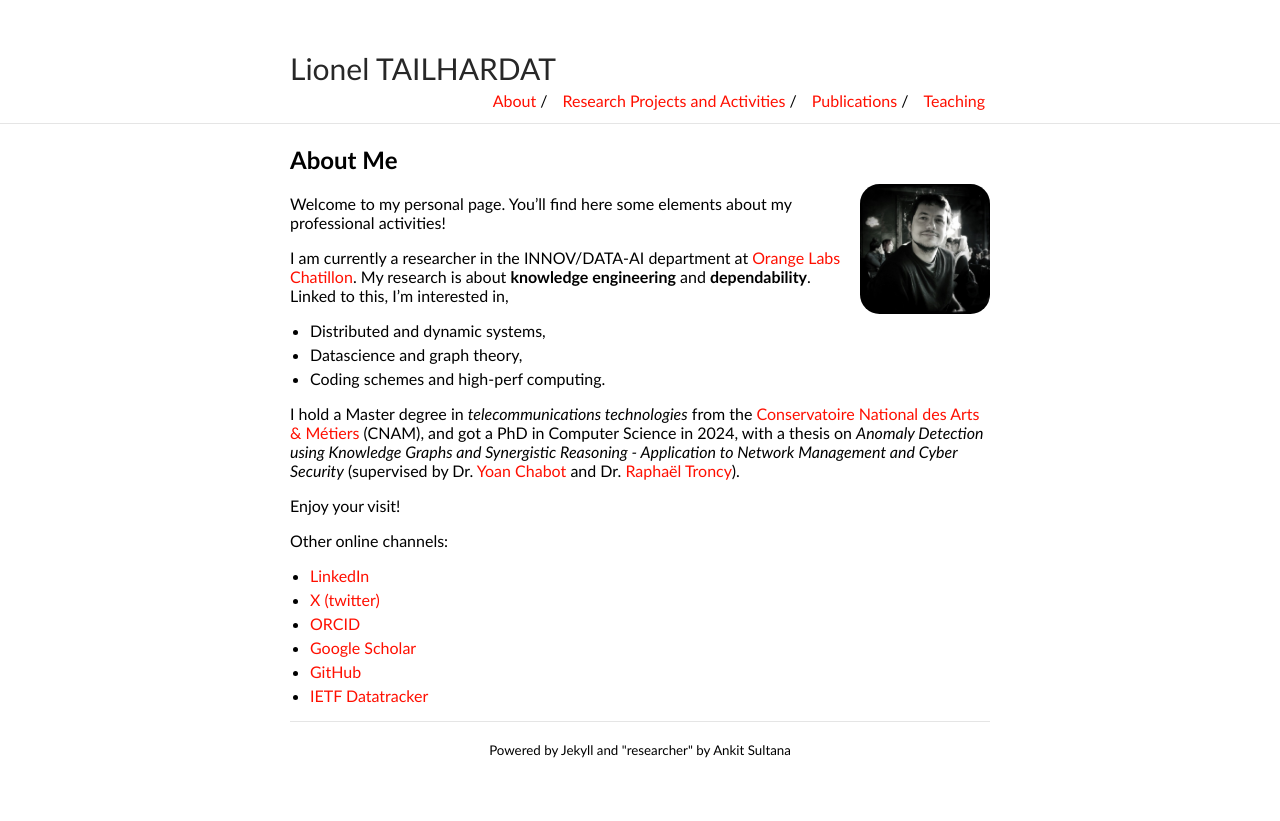
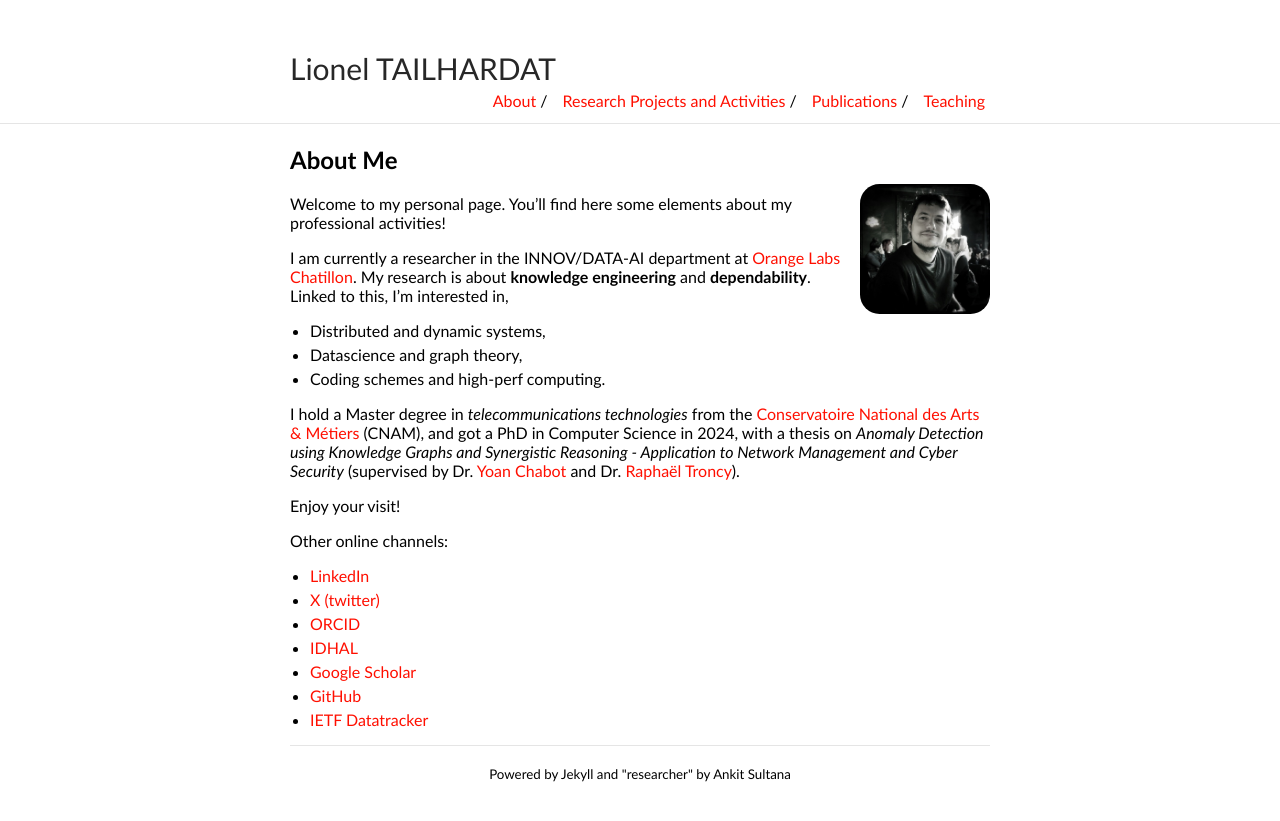
Before and after one commit to GenEars/GenEars.github.io, a Jekyll site: the page built from index.md, in a window 1280 px wide. Shown: the top 821 px of the page. Built offline with Jekyll 4.4.1, drawn with Linux system fonts in a browser that asks for light colours.

Commit message:
Added IDHAL.
Signed-off-by: lionel.tailhardat <lionel.tailhardat@orange.com>

```diff
--- a/index.md
+++ b/index.md
@@ -27,6 +27,7 @@ Other online channels:
 * [LinkedIn](https://www.linkedin.com/in/lionel-tailhardat-566510120/)
 * [X (twitter)](https://twitter.com/TailhardatL)
 * [ORCID](https://orcid.org/0000-0001-5887-899X)
+* [IDHAL](https://cv.archives-ouvertes.fr/lionel-tailhardat)
 * [Google Scholar](https://scholar.google.com/citations?user=L3-8tGYAAAAJ)
 * [GitHub](https://github.com/GenEars)
 * [IETF Datatracker](https://datatracker.ietf.org/person/Lionel%20Tailhardat)
```
